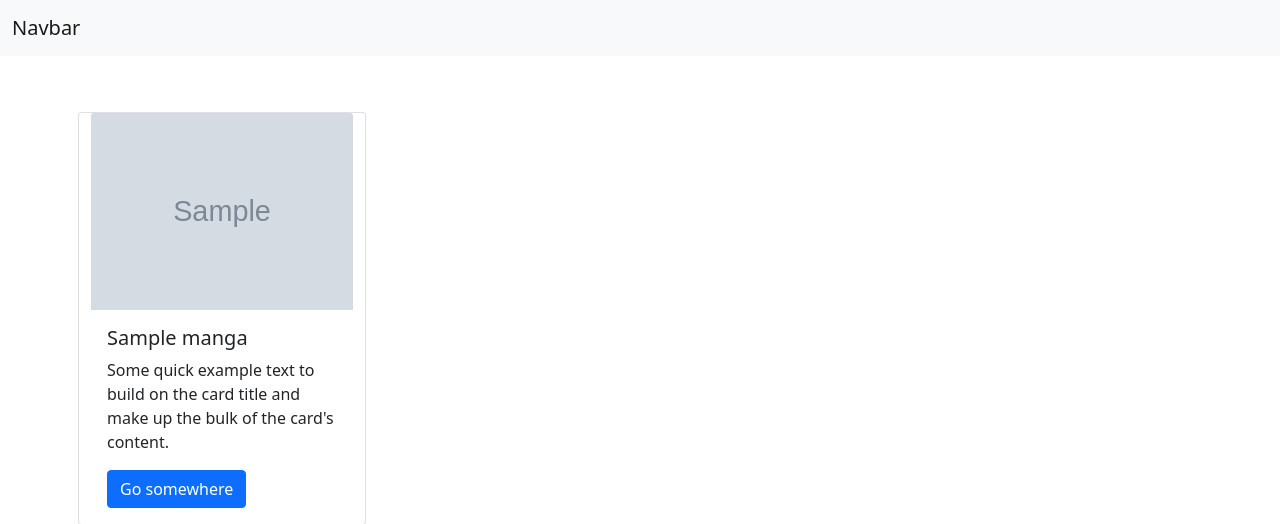
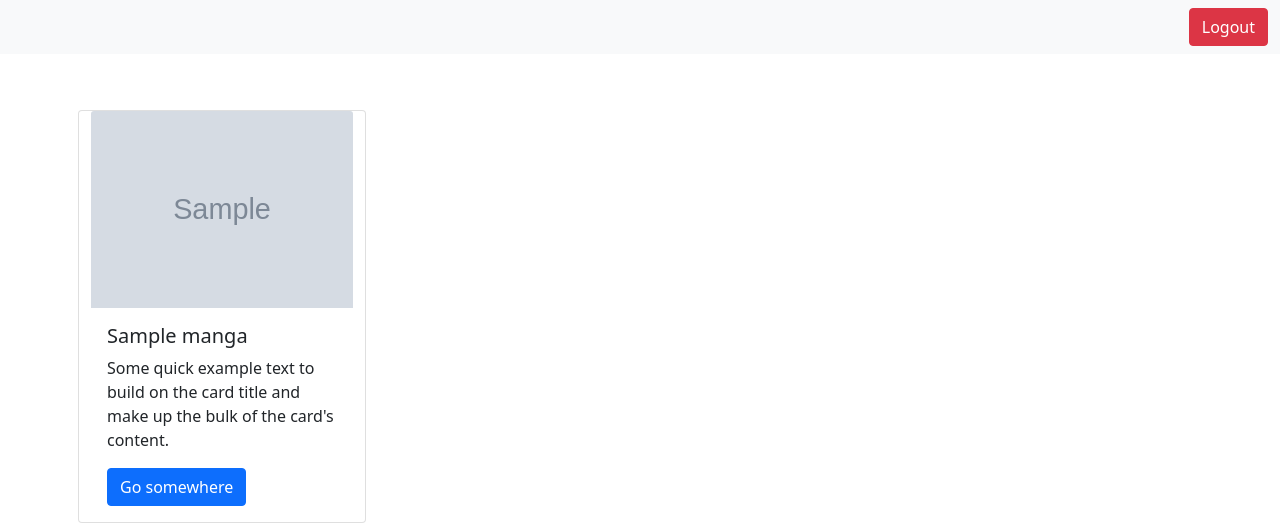
Before and after one commit to jutlyne/Manga, a Node server app: template src/resources/views/home.hbs in a window 1280 px wide. Shown: the top 524 px of the page. Run offline with Node 20, Linux system fonts and the light colour scheme; the template is opened without the code that fills it: most values are stand-ins (such as "Sample title", 1, 10 or a date in 2020); grey boxes marked "Sample" are stand-in pictures; some libraries are stand-ins or nearby versions.

Commit message:
fix show image

```diff
--- a/src/resources/views/home.hbs
+++ b/src/resources/views/home.hbs
@@ -1,18 +1,15 @@
 <section>
     <!-- As a heading -->
     <nav class="navbar navbar-light bg-light">
-    <div class="container-fluid">
-        <a class="navbar-brand">Navbar</a>
-        {{#if isAuthenticated}}
+    <div class="container-fluid justify-content-end">
         <a href="/logout" class="btn btn-danger btn-md">Logout</a>
-        {{/if}}
     </div>
     </nav>
     <div class="container">
         <section class="row mt-5">
             {{#each manga}}
                 <div class="card col-4 m-2" style="width: 18rem;">
-                    <img class="card-img-top" src="{{ image }}" alt="Card image cap">
+                    <img class="card-img-top" src={{ image }} alt="Card image cap">
                     <div class="card-body">
                         <h5 class="card-title">{{ name }}</h5>
                         <p class="card-text">Some quick example text to build on the card title and make up the bulk of the card's content.</p>
```
